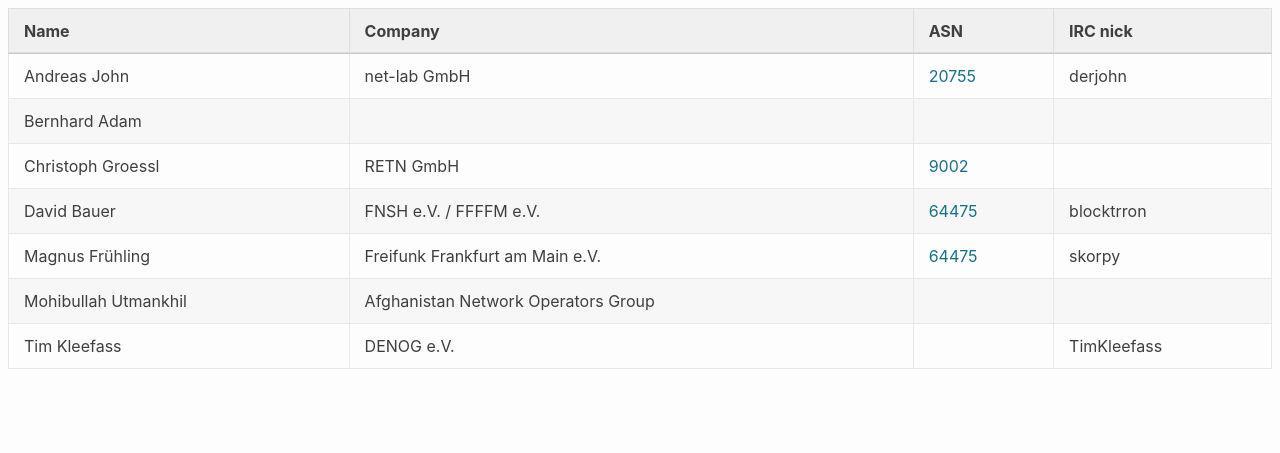
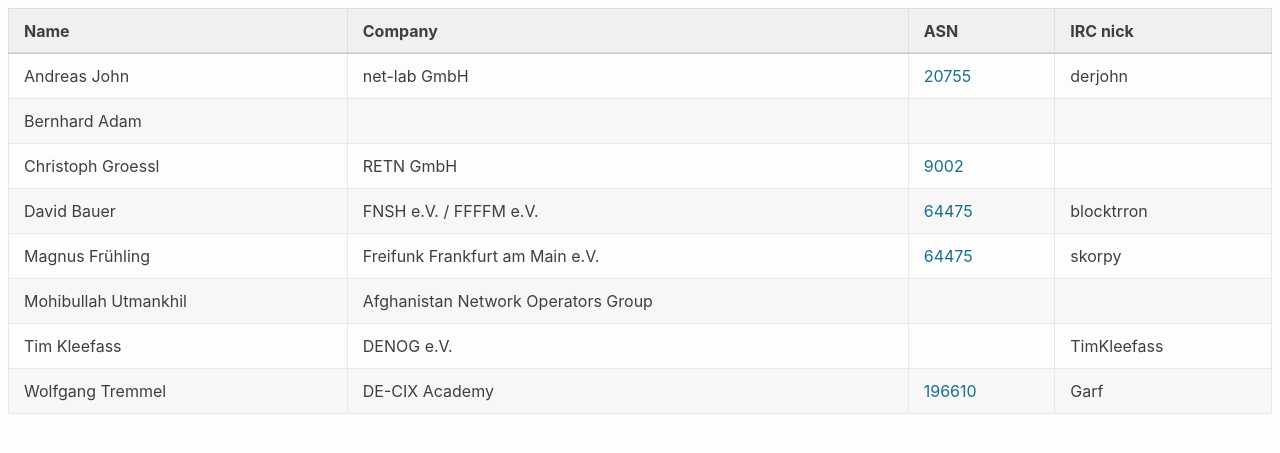
Before and after one commit to denog/pretix-attendeelist, a Jekyll site: the page built from meetup2024_01/index.markdown, in a window 1280 px wide. Shown: the top 453 px of the page. Built offline with Jekyll 4.4.1, drawn with Linux system fonts in a browser that asks for light colours.

Commit message:
Latest data: Sat Nov 25 15:27:51 UTC 2023

```diff
--- a/_data/attendees_denog_meetup_2024_01.json
+++ b/_data/attendees_denog_meetup_2024_01.json
@@ -40,5 +40,11 @@
     "company": "DENOG e.V.",
     "irc": "TimKleefass",
     "asn": null
+  },
+  {
+    "name": "Wolfgang Tremmel",
+    "company": "DE-CIX Academy",
+    "irc": "Garf",
+    "asn": "196610"
   }
 ]
```
